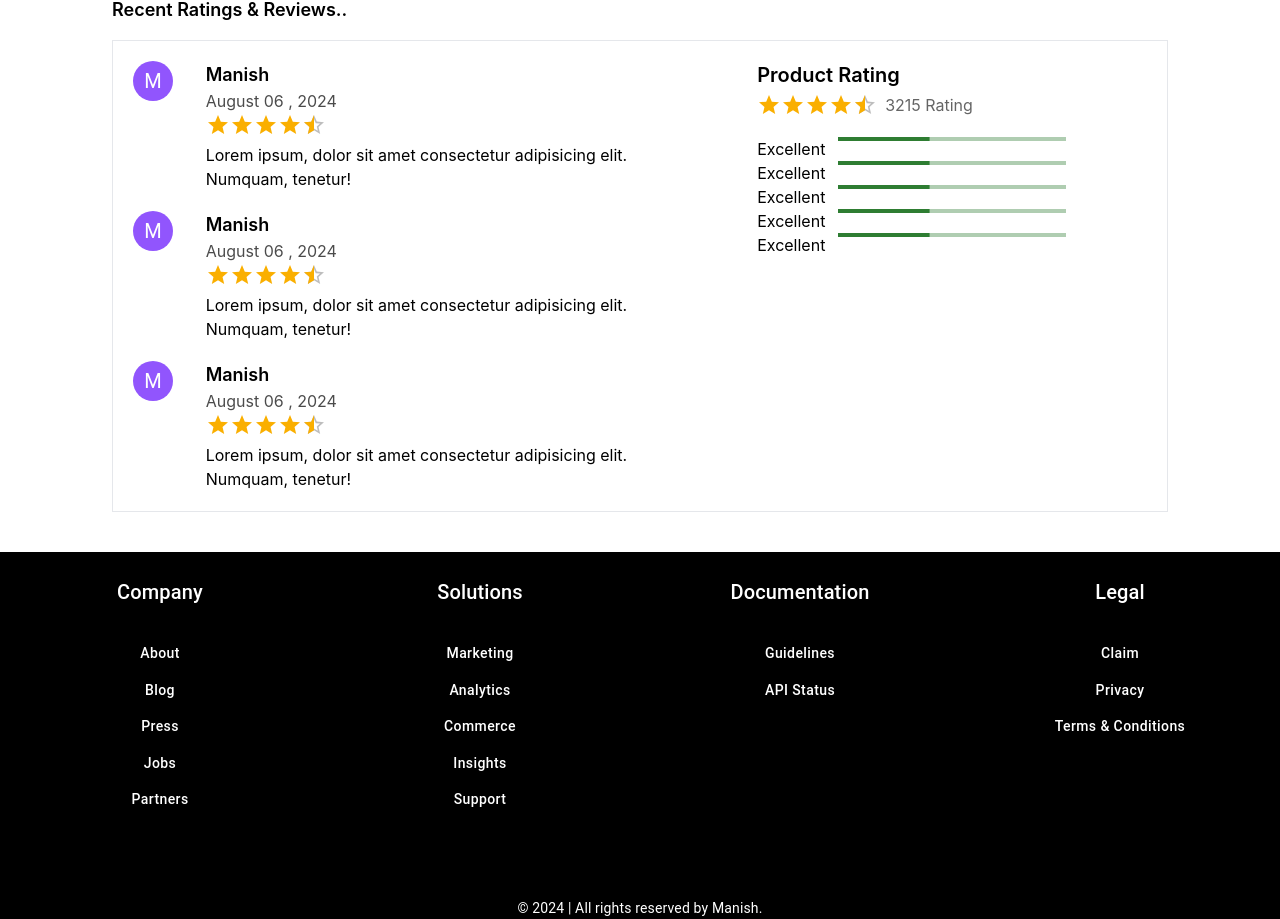
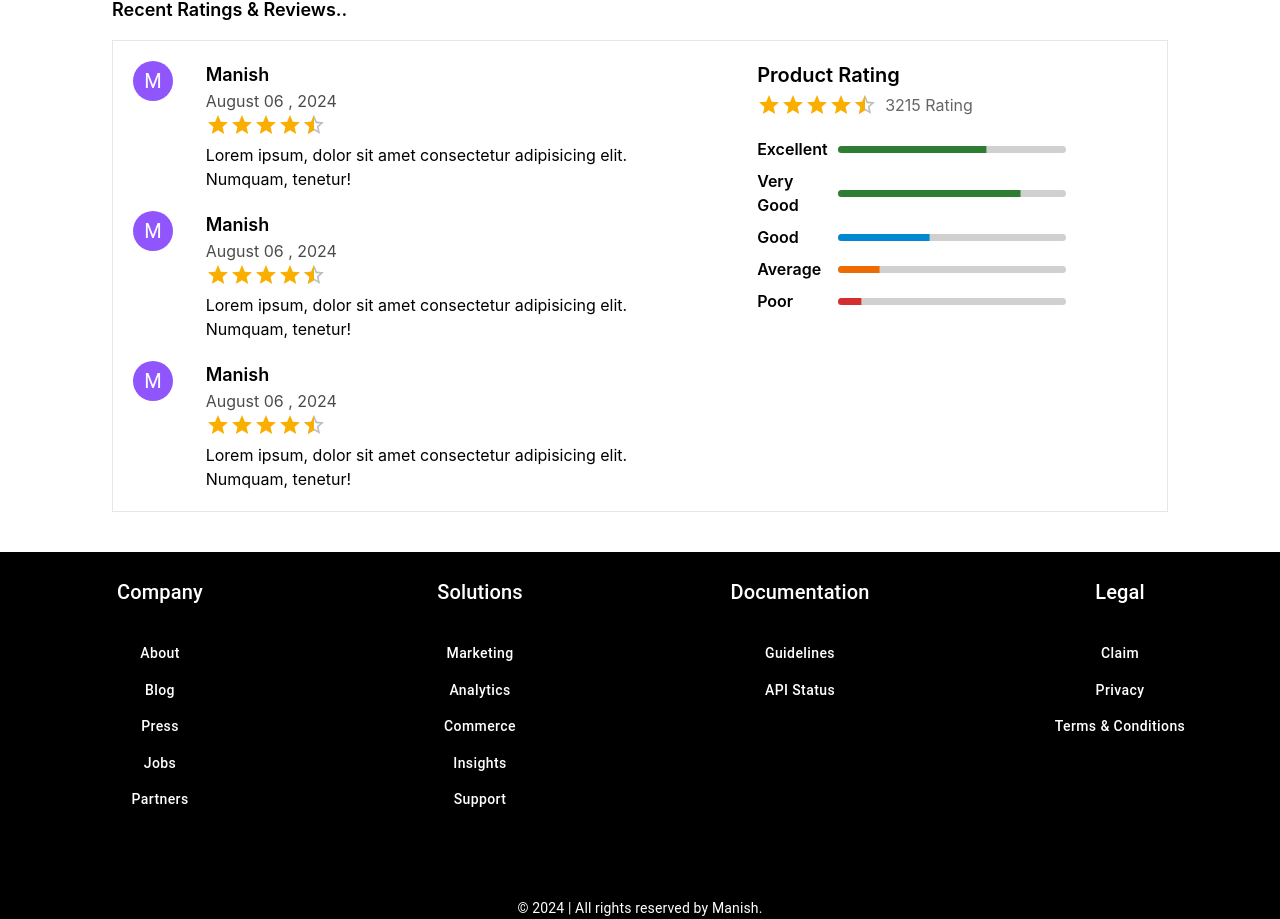
Before and after one commit to manish0to1/e-commerce, a React (Create React App) app: page / in a window 1280 px wide. Shown: the part 1249-2168 px from the top of the page. Built offline with nearby package versions, Linux system fonts and the light colour scheme.

Commit message:
linear progress section is done now

```diff
--- a/src/customer/components/ProductDetails/ProductDetails.jsx
+++ b/src/customer/components/ProductDetails/ProductDetails.jsx
@@ -289,98 +289,96 @@ export default function ProductDetails() {
                   <p className="opacity-60">3215 Rating</p>
                 </div>
 
-                <Box className="mt-5">
-                  <Grid container alignitems="center" gap={2}>
+                <Box className="mt-5 space-y-2">
+                  <Grid container alignItems="center" gap={2}>
                     <Grid item xs={2}>
-                      <p>Excellent</p>
+                      <p className="font-semibold">Excellent</p>
                     </Grid>
                     <Grid item xs={7}>
                       <LinearProgress
-                        xs={{
-                          bgcolor: "#d0d0d0d",
+                        sx={{
+                          bgcolor: "#d0d0d0",
+                          height: 7,
+                          borderRadius: 4,
+                        }}
+                        variant="determinate"
+                        value={65}
+                        color="success"
+                      />
+                    </Grid>
+                  </Grid>
+
+                  <Grid container alignItems="center" gap={2}>
+                    <Grid item xs={2}>
+                      <p className="font-semibold">Very Good</p>
+                    </Grid>
+                    <Grid item xs={7}>
+                      <LinearProgress
+                        sx={{
+                          bgcolor: "#d0d0d0",
+                          height: 7,
+                          borderRadius: 4,
+                        }}
+                        variant="determinate"
+                        value={80}
+                        color="success"
+                      />
+                    </Grid>
+                  </Grid>
+
+                  <Grid container alignItems="center" gap={2}>
+                    <Grid item xs={2}>
+                      <p className="font-semibold">Good</p>
+                    </Grid>
+                    <Grid item xs={7}>
+                      <LinearProgress
+                        sx={{
+                          bgcolor: "#d0d0d0",
                           height: 7,
                           borderRadius: 4,
                         }}
                         variant="determinate"
                         value={40}
-                        color="success"
+                        color="info"
                       />
                     </Grid>
                   </Grid>
 
-                  <Grid container alignitems="center" gap={2}>
+                  <Grid container alignItems="center" gap={2}>
                     <Grid item xs={2}>
-                      <p>Excellent</p>
+                      <p className="font-semibold">Average</p>
                     </Grid>
                     <Grid item xs={7}>
                       <LinearProgress
-                        xs={{
-                          bgcolor: "#d0d0d0d",
+                        sx={{
+                          bgcolor: "#d0d0d0",
                           height: 7,
                           borderRadius: 4,
                         }}
                         variant="determinate"
-                        value={40}
-                        color="success"
+                        value={18}
+                        color="warning"
                       />
                     </Grid>
                   </Grid>
 
-                  <Grid container alignitems="center" gap={2}>
+                  <Grid container alignItems="center" gap={2}>
                     <Grid item xs={2}>
-                      <p>Excellent</p>
+                      <p className="font-semibold">Poor</p>
                     </Grid>
                     <Grid item xs={7}>
                       <LinearProgress
-                        xs={{
-                          bgcolor: "#d0d0d0d",
+                        sx={{
+                          bgcolor: "#d0d0d0",
                           height: 7,
                           borderRadius: 4,
                         }}
                         variant="determinate"
-                        value={40}
-                        color="success"
+                        value={10}
+                        color="error"
                       />
                     </Grid>
                   </Grid>
-
-                  <Grid container alignitems="center" gap={2}>
-                    <Grid item xs={2}>
-                      <p>Excellent</p>
-                    </Grid>
-                    <Grid item xs={7}>
-                      <LinearProgress
-                        xs={{
-                          bgcolor: "#d0d0d0d",
-                          height: 7,
-                          borderRadius: 4,
-                        }}
-                        variant="determinate"
-                        value={40}
-                        color="success"
-                      />
-                    </Grid>
-                  </Grid>
-
-                  <Grid container alignitems="center" gap={2}>
-                    <Grid item xs={2}>
-                      <p>Excellent</p>
-                    </Grid>
-                    <Grid item xs={7}>
-                      <LinearProgress
-                        xs={{
-                          bgcolor: "#d0d0d0d",
-                          height: 7,
-                          borderRadius: 4,
-                        }}
-                        variant="determinate"
-                        value={40}
-                        color="success"
-                      />
-                    </Grid>
-                  </Grid>
-
-
                 </Box>
               </Grid>
             </Grid>
```
